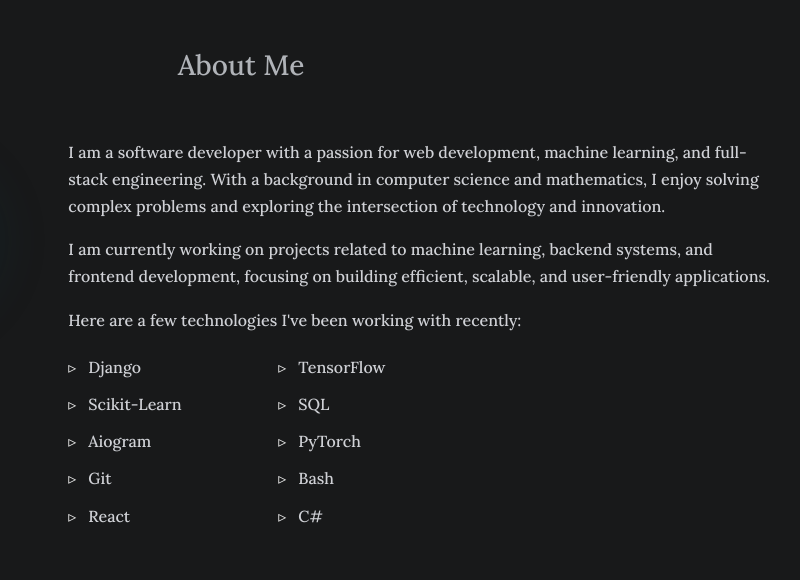
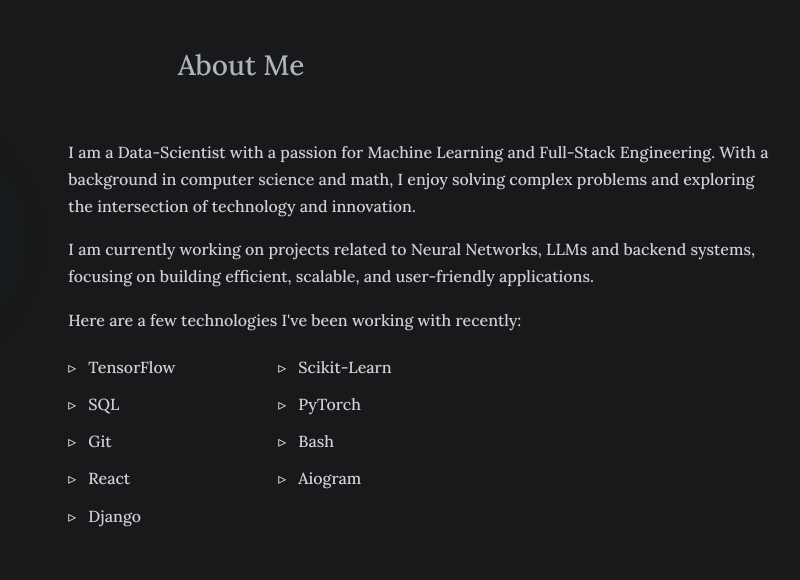
Before and after one commit to txleev/txleev.github.io, a plain HTML site: page index.html in a window 1280 px wide. Shown: the part 880-1460 px from the top of the page, 399-1199 px from the left. Drawn offline with Linux system fonts and the light colour scheme.

Commit message:
add cv_v3_ds and reframe as ds dev

```diff
--- a/index.html
+++ b/index.html
@@ -291,7 +291,7 @@ Nursultan Tuleev
                         </a>
                         <div class="dropdown-menu shadow-lg rounded" aria-labelledby="navbarDropdown">
 
-                            <a class="dropdown-item text-center nav-link" href="media/cv_v3.pdf"
+                            <a class="dropdown-item text-center nav-link" href="media/cv_v3_ds.pdf"
                                 title="">
                                 Short CV
                             </a>
@@ -351,7 +351,7 @@ Nursultan Tuleev
                 <div class="row">
                     <div class="col-auto h-100">
 
-                        <a href="media/cv_v3.pdf" class="btn" ZgotmplZ
+                        <a href="media/cv_v3_ds.pdf" class="btn" ZgotmplZ
 
                           target="_blank"
                           >
@@ -684,33 +684,31 @@ Nursultan Tuleev
             </div>
 
             <div class="col-sm-12 col-md-12 col-lg-8 content">
-                <p>I am a software developer with a passion for web development, machine learning, and full-stack engineering. With a background in computer science and mathematics, I enjoy solving complex problems and exploring the intersection of technology and innovation.</p>
-<p>I am currently working on projects related to machine learning, backend systems, and frontend development, focusing on building efficient, scalable, and user-friendly applications.</p>
+                <p>I am a Data-Scientist with a passion for Machine Learning and Full-Stack Engineering. With a background in computer science and math, I enjoy solving complex problems and exploring the intersection of technology and innovation.</p>
+<p>I am currently working on projects related to Neural Networks, LLMs and backend systems, focusing on building efficient, scalable, and user-friendly applications.</p>
 
 
 
                 Here are a few technologies I&#39;ve been working with recently:
                 <ul>
 
+                    <li>TensorFlow</li>
+
+                    <li>Scikit-Learn</li>
+
+                    <li>SQL</li>
+
+                    <li>PyTorch</li>
+
+                    <li>Git</li>
+
+                    <li>Bash</li>
+
+                    <li>React</li>
+
+                    <li>Aiogram</li>
+
                     <li>Django</li>
-
-                    <li>TensorFlow</li>
-
-                    <li>Scikit-Learn</li>
-
-                    <li>SQL</li>
-
-                    <li>Aiogram</li>
-
-                    <li>PyTorch</li>
-
-                    <li>Git</li>
-
-                    <li>Bash</li>
-
-                    <li>React</li>
-
-                    <li>C#</li>
 
                 </ul>
 
```
Also changed, not shown: 404.html (+1 -1 lines), categories/index.html (+1 -1 lines), tags/index.html (+1 -1 lines), 2 other files.
